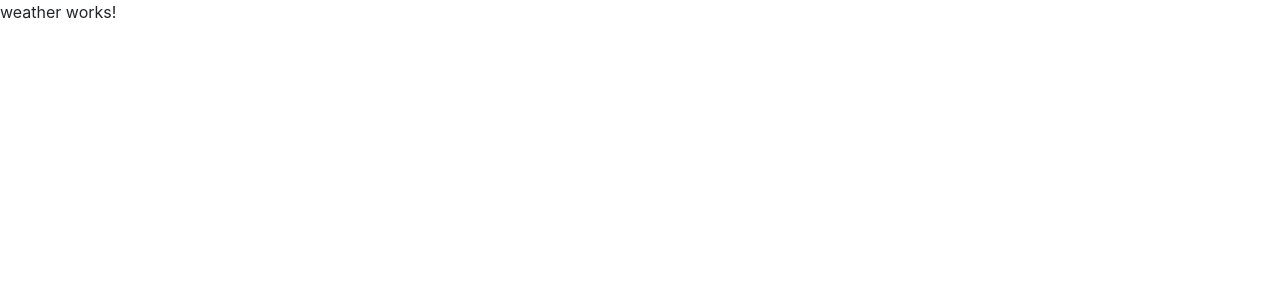
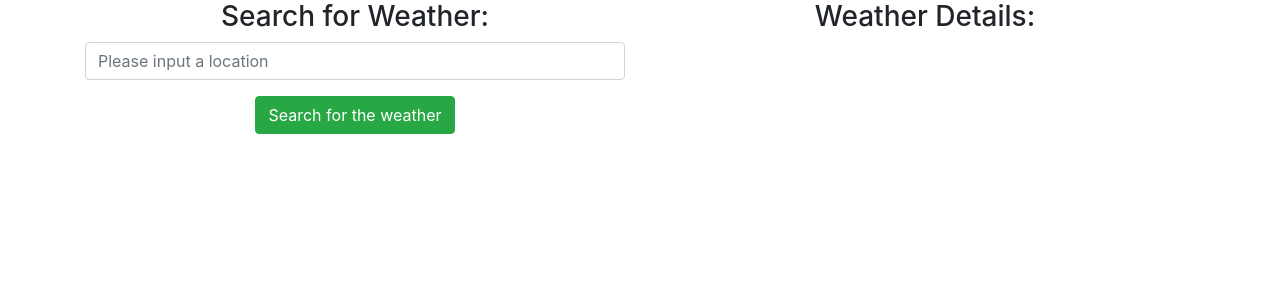
Before and after one commit to lwairore/angular-weather-app, an Angular app: page / in a window 1280 px wide. Shown: the top 300 px of the page. Built offline with nearby package versions, Linux system fonts and the light colour scheme.

Commit message:
- Add for 'Searh for Weather' and 'Weather Detials' section.

```diff
--- a/src/app/weather/weather.component.html
+++ b/src/app/weather/weather.component.html
@@ -1 +1,23 @@
-<p>weather works!</p>
+<div class="container">
+    <div class="row">
+        <div class="col-md-6">
+            <h3 class="text-center">Search for Weather:</h3>
+            <form action="">
+                <div class="form-group">
+                    <input type="text"
+                            class="form-control"
+                            id="weatherLocation"
+                            aria-describedby="weatherLocation"
+                            placeholder="Please input a location">
+                </div>
+                <div class="text-center">
+                    <button type="submit"
+                            class="btn btn-success btn-md">Search for the weather</button>
+                </div>
+            </form>
+        </div>
+        <div class="col-md-6">
+            <h3 class="text-center">Weather Details:</h3>
+        </div>
+    </div>
+</div>
```
